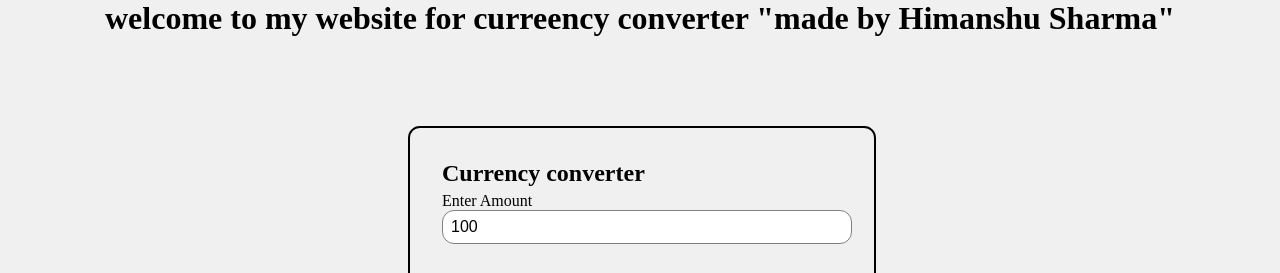
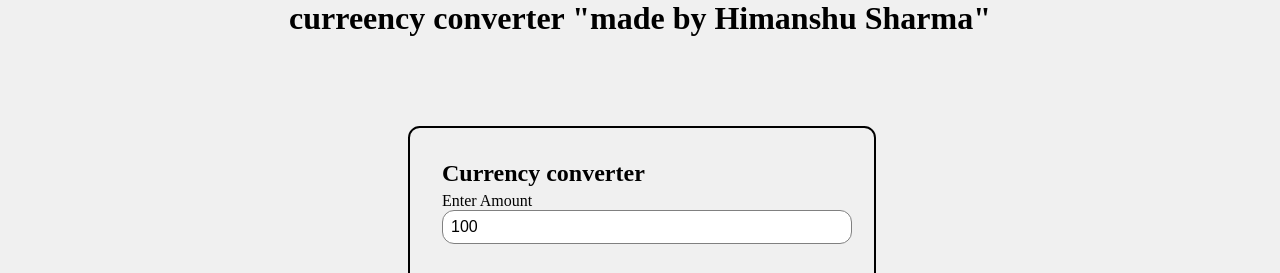
Before and after one commit to Himanshu01-sharma/money, a plain HTML site: page index.html in a window 1280 px wide. Shown: the top 273 px of the page. Drawn offline with Linux system fonts and the light colour scheme.

Commit message:
some changes

```diff
--- a/index.html
+++ b/index.html
@@ -12,9 +12,8 @@
 
 
     <div class="website">
-         <h1> welcome to my website for curreency converter
-
-            "made by Himanshu Sharma"
+         <h1>  curreency converter
+ "made by Himanshu Sharma"
          </h1>
     </div>
 
```
